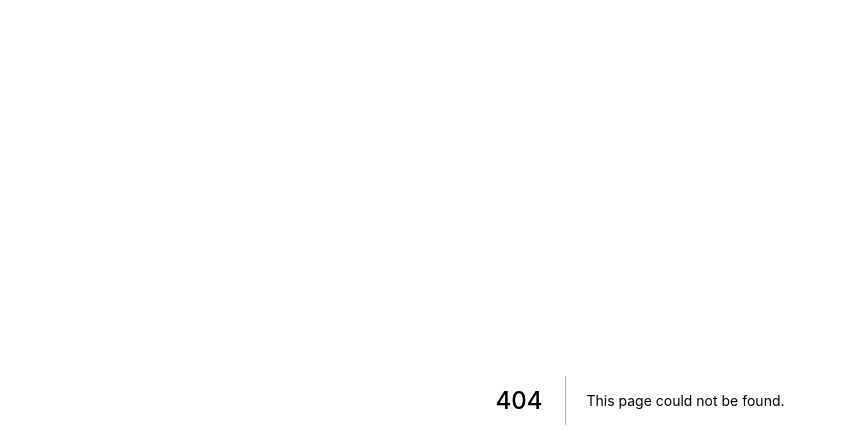
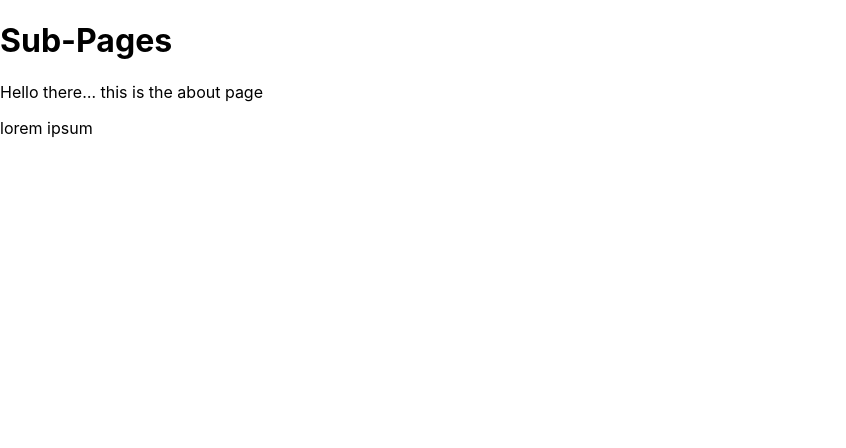
Before and after one commit to The-Awkward-Customer/Petes_Portfolio, a Next.js app: page /Sub-pages in a window 1280 px wide. Before the commit this address had no page. Shown: the top 448 px of the page, without its empty margins (0-846 px from the left). Built offline with nearby package versions, Linux system fonts and the light colour scheme.

Commit message:
added routing

```diff
--- /dev/null
+++ b/pages/Sub-pages/index.js
@@ -0,0 +1,11 @@
+const Subpages = () => {
+    return (
+        <div>
+        <h1>Sub-Pages</h1>
+        <p>Hello there… this is the about page</p>
+        <p>lorem ipsum</p>
+        </div>
+    );
+}
+
+export default Subpages;
```
Also changed, not shown: pages/Sub-pages/subpage.js (added, +11 -0 lines).
